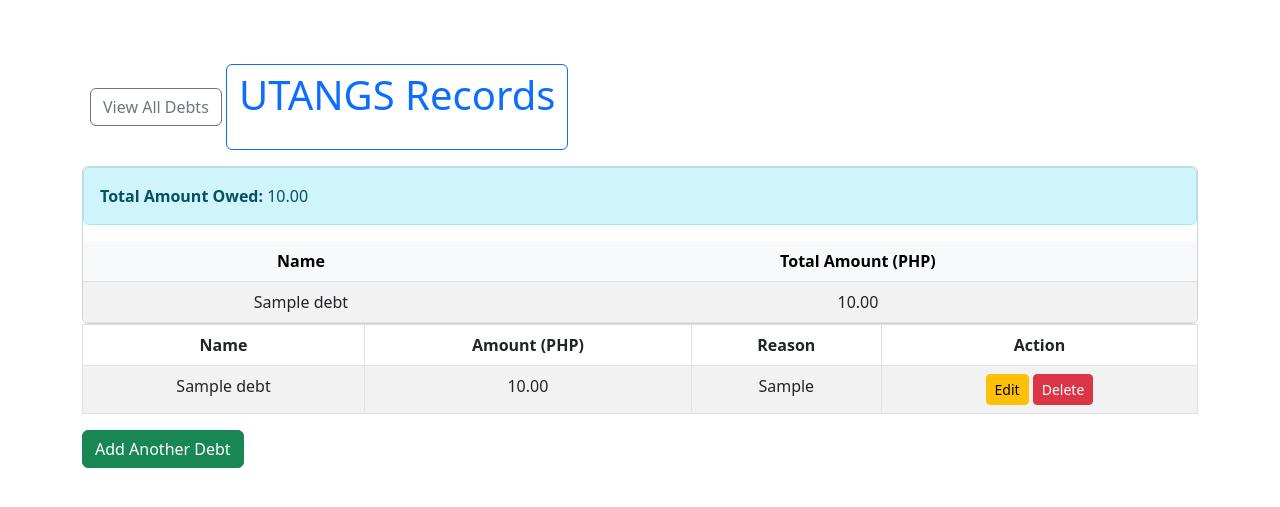
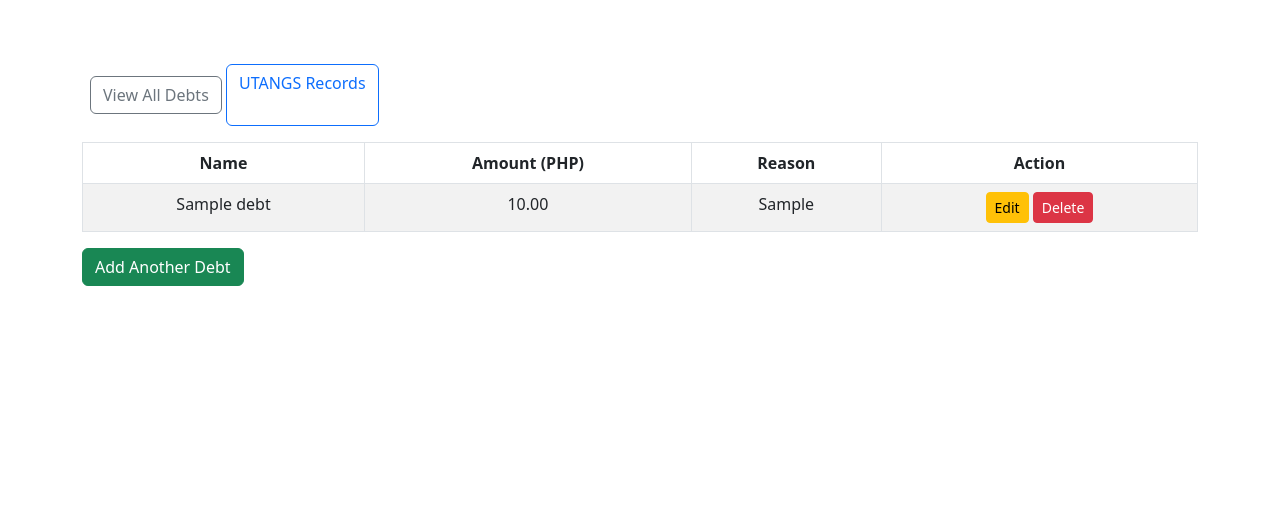
Before and after one commit to eymaster/utangs, a Flask app: page /debts in a window 1280 px wide. Shown: the top 507 px of the page. Run offline with Flask 3, Linux system fonts and the light colour scheme; tables that the repository leaves empty hold one stand-in row (values such as "Sample post").

Commit message:
Update debts.html

```diff
--- a/templates/debts.html
+++ b/templates/debts.html
@@ -12,11 +12,11 @@
 <!-- Toggle Button -->
   <a href="/debts" class="btn btn-outline-secondary ms-2">View All Debts</a>
 <button class="btn btn-outline-primary mb-3 mt-3" data-bs-toggle="collapse" data-bs-target="#debtTable">
-  <h1 class="mb-4">UTANGS Records</h1>
+  <p class="mb-4">UTANGS Records</p>
 </button>
 
 <!-- Collapsible Table -->
-<div class="collapse show" id="debtTable">
+<div class="collapse" id="debtTable">
   <div class="card card-body p-0 table-responsive">
     <div class="alert alert-info table-responsive">
   <strong>Total Amount Owed:</strong> {{ "%.2f"|format(total_debt) }}
```
